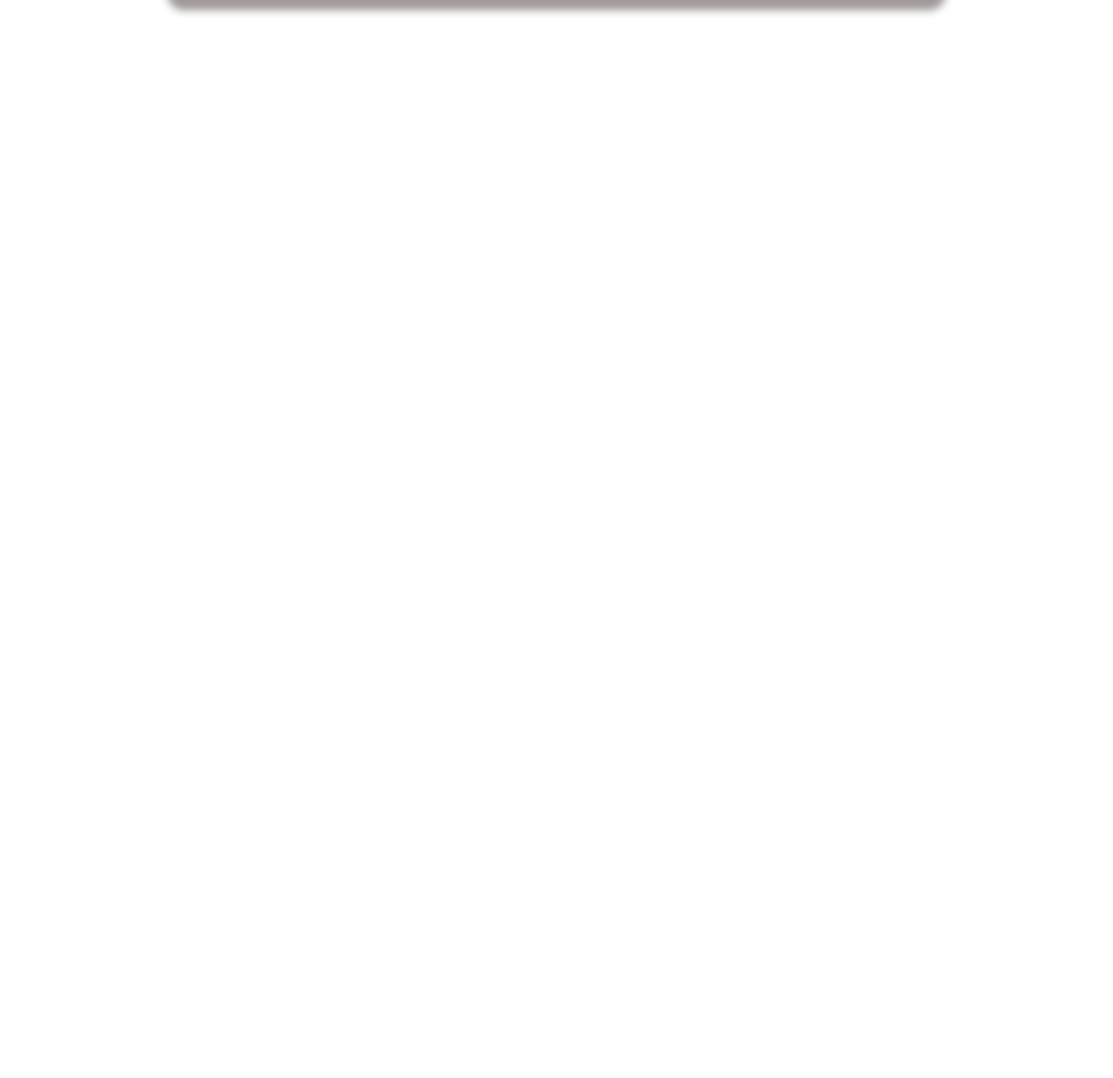
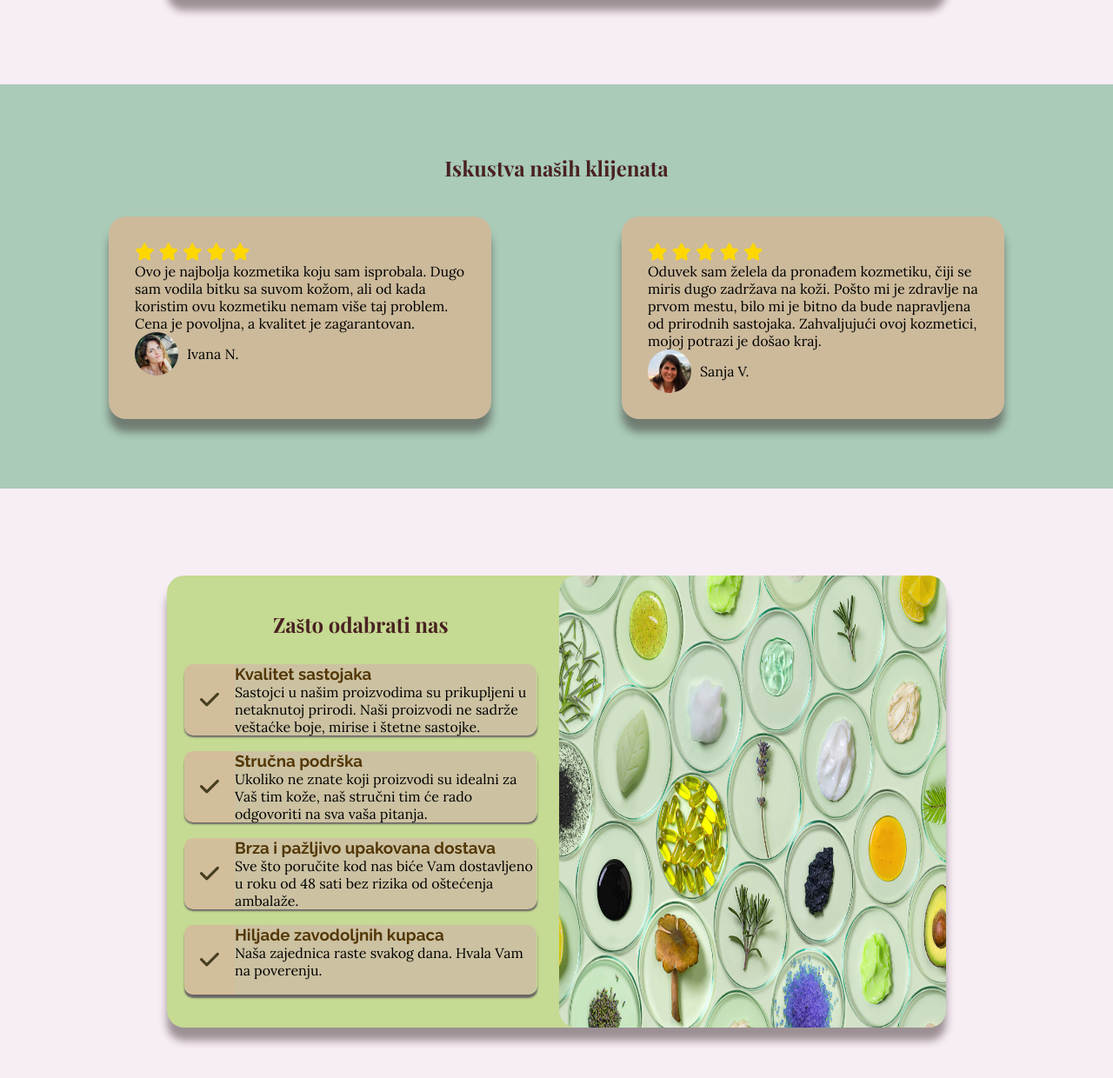
Before and after one commit to mihajlovicm9/WebProdavnicaKozmetike_html_css_js, a plain HTML site: page index.html in a window 1280 px wide. Shown: the part 2329-3569 px from the top of the page at 87% size. Before the commit the page ends 2426 px from the top, so only its background shows below. Drawn offline with nearby package versions, Linux system fonts and the light colour scheme; a web font is replaced by a local one.

Commit message:
Završena početna stranica

```diff
--- a/css/style.css
+++ b/css/style.css
@@ -71,7 +71,7 @@ margin:0px auto;
     box-shadow: 0px 10px 20px rgba(0, 0, 0, 0.44);
 }
 .Bestseller{
-    position: relative;
+   position: relative;
     background-color: rgb(204, 186, 155);
     width:70%;
     padding: 30px;
@@ -149,7 +149,7 @@ color:rgb(124, 36, 58)
     grid-template-columns: 1fr 1fr;
     max-width: 70%;
     margin:100px auto;
-    background-color: rgba(143, 230, 172, 0.753);
+    background-color: rgb(169, 203, 184);
     border-radius: 20px;
     box-shadow: 0px 15px 10px rgba(40, 25, 25, 0.44);
 }
@@ -166,3 +166,123 @@ color:rgb(124, 36, 58)
     text-align: center;
     margin-bottom: 10px;
 }
+.preporuke-klijenata{
+    background-color: rgb(169, 203, 184);
+    padding: 40px 70px;
+    margin:40px auto;
+}
+.preporuke-grid{
+    display:grid;
+    grid-template-columns: 1fr 1fr;
+    gap:40px;
+}
+.preporuka{
+    background-color: rgb(204, 186, 155);
+width: 80%;
+margin:40px auto;
+padding:30px;
+border-radius: 20px;
+box-shadow: 0px 15px 10px rgba(40, 25, 25, 0.44);
+opacity:0;
+animation-fill-mode: forwards;
+}
+.preporuka:nth-child(1){
+    animation: slideInLeft 1s ease forwards;
+    animation-delay: 0.2s;
+}
+.preporuka:nth-child(2){
+    animation: slideInRight 1s ease forwards;
+    animation-delay: 0.4s;
+}
+@keyframes slideInLeft {
+    from {
+        opacity:0;
+        transform: translateX(-200px);
+
+    }
+    to {
+        opacity:1;
+        transform: translateX(0);
+
+    }
+}
+@keyframes slideInRight {
+    from {
+        opacity:0;
+        transform: translateX(200px);
+
+    }
+    to {
+        opacity:1;
+        transform: translateX(0px);
+
+    }
+}
+.preporuka-footer img{
+    width:50px;
+    height:50px;
+    border-radius: 50%;
+}
+.preporuka-footer{
+    display:flex;
+align-items: center;
+gap: 10px;
+}
+ .zasto-bas-mi{
+    background-color:rgb(197, 218, 146);
+    width: 70%;
+    height: 520px;
+    margin: 100px auto;
+    border-radius: 20px;
+    box-shadow: 0px 15px 10px rgba(40, 25, 25, 0.44);
+}
+
+ .zasto-bas-mi-grid{
+    display: grid;
+    grid-template-columns: 1fr 1fr;
+    height: 100%;
+    gap: 5px;
+ }
+ .slika img{
+    width: 100%;
+    height: 100%;
+    object-fit: fill;
+    border-radius: 20px;
+}
+.razlog{
+    display: grid;
+    grid-template-columns: 1fr 6fr;
+    margin: 20px;
+    border-radius: 10px;
+    box-shadow: 0px 4px 2px rgb(105, 101, 101);
+    height: 80px;
+}
+.kolona1{
+    border-radius: 10px 0px 0 10px;
+    background-color:  rgb(211, 190, 155);
+    font-size: 25px;
+    display: flex;
+    color: rgb(70, 62, 32);
+    text-align: center;
+    justify-content: center;
+    align-items: center;
+}
+.kolona2{
+    border-radius: 0px 10px 10px 0px;
+    background-color:  rgb(204, 194, 162);
+
+}
+.razlozi h2{
+    margin-bottom: 30px;
+}
+.kolona2 h3{
+    font-family: "Raleway", sans-serif;
+    color: rgb(83, 55, 6);
+}
+body{
+    background-color: rgba(237, 216, 234, 0.441);
+}
+.zvezdice{
+    color: gold;
+    font-size: 20px;
+}
--- a/index.html
+++ b/index.html
@@ -14,7 +14,7 @@
 <link rel="preconnect" href="https://fonts.googleapis.com">
 <link rel="preconnect" href="https://fonts.gstatic.com" crossorigin>
 <link href="https://fonts.googleapis.com/css2?family=Lora:ital,wght@0,400..700;1,400..700&family=Playfair+Display:ital,wght@0,400..900;1,400..900&display=swap" rel="stylesheet">
-
+<script src="https://kit.fontawesome.com/1467ed06b2.js" crossorigin="anonymous"></script>
 </head>
 <body>
     <section>
@@ -71,7 +71,7 @@
 <p class="cena">CENA: 1790 RSD</p>
 </div>
         </div>
-        <p class="alergeni">Alergeni: orah, badem, ruza</p>
+        <p class="alergeni">Alergeni: orah, badem, ruža</p>
     </section>
     <section class="o-nama">
         <div class="o-nama-content1">
@@ -86,5 +86,81 @@
             <img src="./img/laboratorija.jpeg" alt="radnica u laboratoriji" >
             </div>
     </section>
+    <section class="preporuke-klijenata">
+        <h2>Iskustva naših klijenata</h2>
+        <div class="preporuke-grid">
+        <div class="preporuka">
+            <div class="zvezdice">
+            <i class="fa-solid fa-star"></i>
+            <i class="fa-solid fa-star"></i>
+            <i class="fa-solid fa-star"></i>
+            <i class="fa-solid fa-star"></i>
+            <i class="fa-solid fa-star"></i>
+            </div>
+            <p>Ovo je najbolja kozmetika koju sam isprobala. Dugo sam vodila bitku sa suvom kožom, ali od kada koristim ovu kozmetiku nemam više taj problem. Cena je povoljna, a kvalitet je zagarantovan.
+
+            </p>
+            <div class="preporuka-footer">
+                <img src="./img/osoba1.jpeg" alt="slika zene koja preporucuje nas proizvod">
+                <p>Ivana N.</p>
+            </div>
+</div>
+<div class="preporuka">
+    <div class="zvezdice">
+        <i class="fa-solid fa-star"></i>
+        <i class="fa-solid fa-star"></i>
+        <i class="fa-solid fa-star"></i>
+        <i class="fa-solid fa-star"></i>
+        <i class="fa-solid fa-star"></i>
+    </div>
+    <p>Oduvek sam želela da pronađem kozmetiku, čiji se miris dugo zadržava na koži. Pošto mi je zdravlje na prvom mestu, bilo mi je bitno da bude napravljena od prirodnih sastojaka. Zahvaljujući ovoj kozmetici, mojoj potrazi je došao kraj.</p>
+
+<div class="preporuka-footer">
+<img src="./img/osoba2.png" alt="druga žena koja preporučuje našu kozmetiku">
+<p>Sanja V.</p>
+</div>
+        </div>
+        </div>
+    </section>
+    <section class="zasto-bas-mi">
+        <div class="zasto-bas-mi-grid">
+            <div class="razlozi">
+                <h2>Zašto odabrati nas</h2>
+                <div class="razlog">
+            <div class="kolona1">
+            <i class="fa-solid fa-check"></i>
+            </div> <div class="kolona2">
+            <h3> Kvalitet sastojaka</h3>
+            <p>Sastojci u našim proizvodima su prikupljeni u netaknutoj prirodi. Naši proizvodi ne sadrže veštaćke boje, mirise i štetne sastojke.</p>
+            </div>
+                </div><div class="razlog">
+            <div class="kolona1">
+            <i class="fa-solid fa-check"></i>
+            </div>
+            <div class="kolona2">
+            <h3>Stručna podrška</h3>
+        <p>Ukoliko ne znate koji proizvodi su idealni za Vaš tim kože, naš stručni tim će rado odgovoriti na sva vaša pitanja.</p>
+            </div>
+            </div><div class="razlog"><div class="kolona1">
+        <i class="fa-solid fa-check"></i>
+        </div><div class="kolona2">
+        <h3>Brza i pažljivo upakovana dostava</h3>
+    <p>Sve što poručite kod nas biće Vam dostavljeno u roku od 48 sati bez rizika od oštećenja ambalaže.</p>
+    </div> </div>
+    <div class="razlog">
+    <div class="kolona1">
+    <i class="fa-solid fa-check"></i>
+    </div><div class="kolona2">
+    <h3>Hiljade zavodoljnih kupaca</h3>
+    <p>Naša zajednica raste svakog dana. Hvala Vam na poverenju.</p>
+    </div>
+    </div>
+    </div>
+        <div class="slika">
+            <img src="./img/zasto-bas-mi-3.jpg" alt="slika na kojoj su prirodni sastojci">
+
+        </div>
+        </div>
+    </section>
 </body>
 </html>
```
Also changed, not shown: img/osoba1.jpeg (added), img/osoba2.png (added), img/zasto-bas-mi-3.jpg (added), img/zasto-bas-mi.jpg (added), 2 other files.
